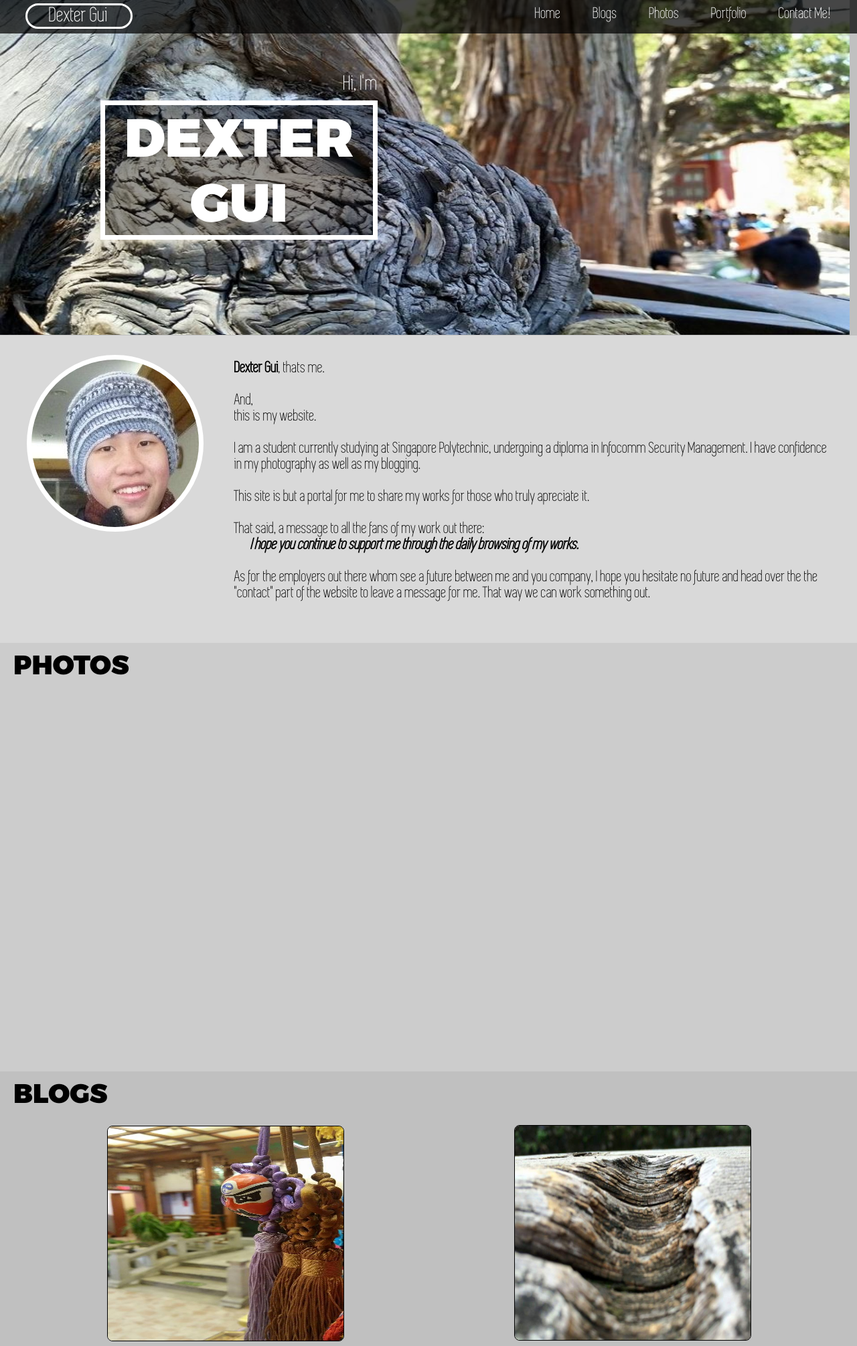
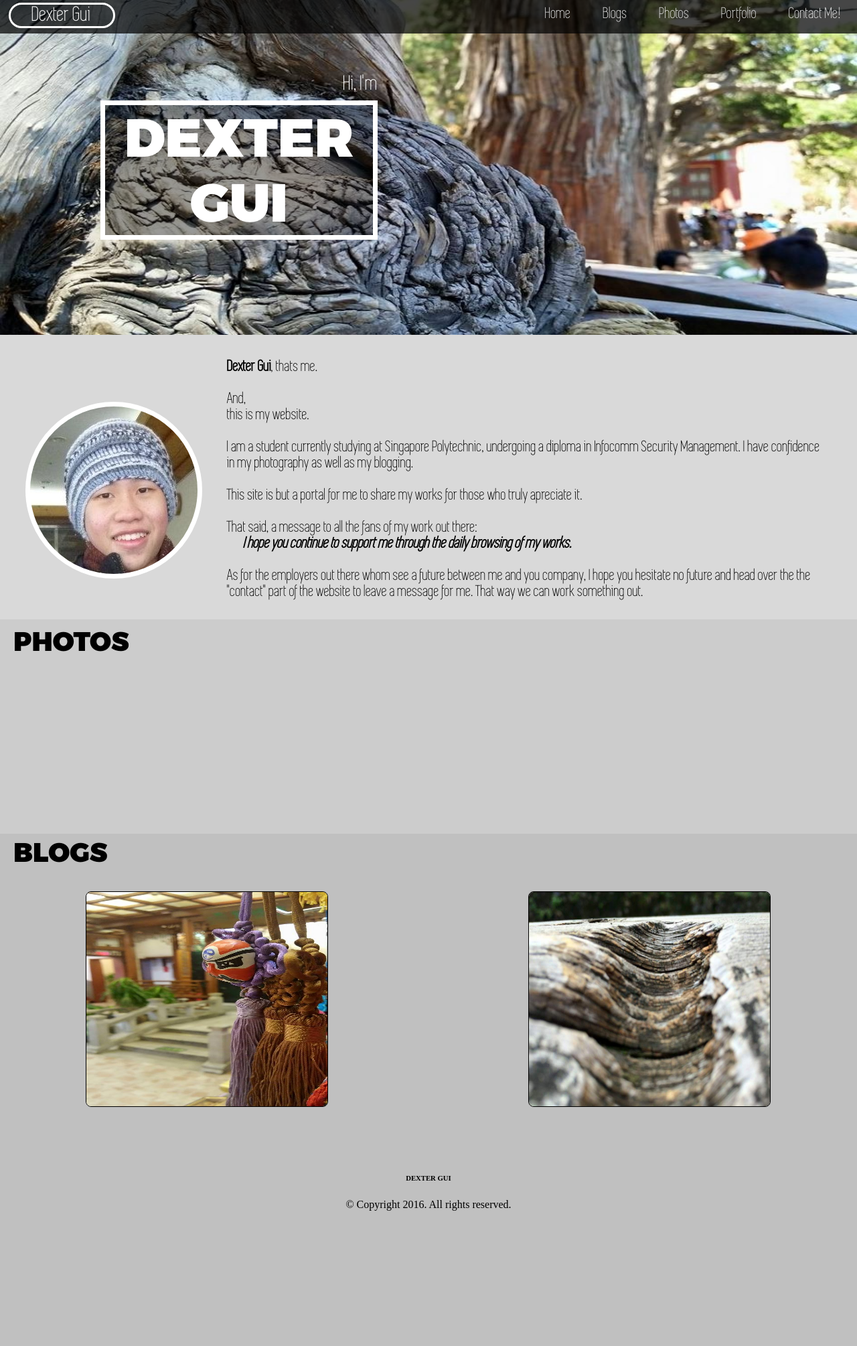
Before and after one commit to pinkiedextersworld/pinkiedextersworld.github.io, a plain HTML site: page index.html in a window 1280 px wide. Shown: the whole page at 67% size. After the commit the page ends 1903 px from the top, so only its background shows below. Drawn offline with Linux system fonts and the light colour scheme.

Commit message:
vfsbgfhsgfsdf

```diff
--- a/index.html
+++ b/index.html
@@ -17,7 +17,7 @@
       <div class="container">
 
           <div class="dexter">
-              <img src="cover.jpg" style="width:1268.5px;height:500px;">
+              <img src="cover.jpg"/>
               <p>Hi, I'm</p>
               <h1>DEXTER<br>GUI</h1>
           </div>
@@ -25,7 +25,7 @@
           <!--Navigation Bar-->
           <div class="nav">
           <ul>
-              <li><a href="index.html">Contact Me!</a></li>
+              <li><a href="contact.html">Contact Me!</a></li>
               <li><a href="news.asp">Portfolio</a></li>
               <li><a href="contact.asp">Photos</a></li>
               <li><a href="about.asp">Blogs</a></li>
@@ -66,5 +66,14 @@
              </div>
           </div>
       </div>
+
+      <footer>
+      <div class="footericons">
+      </div>
+      <h6>DEXTER GUI</h6>
+      <p>&copy; Copyright 2016. All rights reserved.</p>
+      </footer>
+
    </body>
+
 </html>
--- a/styles.css
+++ b/styles.css
@@ -15,11 +15,14 @@ article,aside,body,div,footer,header,h1,h2,p {
 
 body{
     background-color: #c0c0c0;
+    min-height: 100%;
 }
 
 .container{
     max-width: 1280px;
     margin: auto;
+    overflow: auto;
+    padding-bottom: 150px;
     font-family: simplifica;
 }
 
@@ -38,12 +41,9 @@ li {
     font-size: 150%;
 }
 #navname a{
-    position:relative;
-    top: 0.5px;
-    left: 0px;
     width: 100%;
     color: #FFFFFF;
-    font-size:2em;
+    font-size:32px;
     text-decoration: none;
     transition: 0.25s ease-in;
     }
@@ -51,9 +51,7 @@ li {
     color: #000000;
 }
 #navname{
-    position: relative;
-    top: 9%;
-    left: 3%;
+    margin: 0.35% 1%;
     width: 12%;
     border: 3px solid white;
     border-radius: 25px;
@@ -63,24 +61,23 @@ li {
     background-color: #FFFFFF;
 }
 li a {
-    position: relative;
+    height: 1.8em;
+    margin: 0.35% auto;
     display: block;
-    color: #FFFFFF;
-    top:0.5px;
-    height:50px;
+    color: #e6e6e6;
     padding-left: 1em;
     padding-right: 1em;
     padding-top: 0.35em;
-    left: -15px;
     text-decoration: none;
     vertical-align: middle;
+    transition: 0.15 ease;
 }
 li a:hover {
-    background-color: #555;
-    color: white;
+    background-color: transparent;
+    color: #FFFFFF;
 }
 li a:active{
-    background-color: black;
+    color: #8c8c8c;
 }
 
 /* Image & name */
@@ -88,6 +85,10 @@ li a:active{
     position: absolute;
     z-index: -1;
     text-align: center;
+}
+.dexter img{
+    width: 1280px;
+    height:500px;
 }
 .dexter h1 {
     position: absolute;
@@ -110,32 +111,31 @@ li a:active{
 /* main content*/
 .maincontent {
     position: absolute;
-    top:31.3em;
     height: 40em;
-    width: 100%;
+    margin: 450px auto;
+    width: 1280px;
     background-color: #d9d9d9;
 }
 
 /*Face*/
 .face {
     position:relative;
+    float: left;
     border: 7px solid #FFFFFF;
     background-position: 50%;
     border-radius: 1000%;
     width: 250px;
     height: 250px;
 	background: url("face.jpg") no-repeat;
-    top:480px;
-    left:40px;
+    margin: 43% 0 0 3%;
 	}
 
 /*content*/
 .content{
     position: relative;
     text-align: left;
-    top: 14em;
-    left:350px;
     width: 70%;
+    margin: 38% 0 0 26.5%;
 }
 .content p{
     color: #000000;
@@ -145,10 +145,10 @@ li a:active{
 
 /*Photos*/
 .photos{
-    position:absolute;
-    top:60em;
-    height: 40em;
-    width:100%;
+    position: absolute;
+    margin: 2.2% 0 0 0;
+    height: 20em;
+    width: 1280px;
     background-color: #cccccc;
     clear:left;
 }
@@ -162,14 +162,14 @@ li a:active{
 
 /*blogs*/
 .blog{
-    position: absolute;
-    top: 100em;
+    position: inherit;
+    margin: 27.5% 0 0 0;
     height: 30em;
     width: 100%;
     background-color: #c0c0c0;
 }
 .blog h1{
-    position: relative;
+    position: inherit;
     margin: 0.2em 0.5em;
     font-family: montserrat;
     font-size: 250%;
@@ -179,9 +179,8 @@ li a:active{
 .blog1{
     position: relative;
     float:left;
-    width:22em;
-    top: 1em;
-    left:10em;
+    width:360px;
+    margin: 2% 10%;
     vertical-align: top;
     height:auto !important;
 }
@@ -214,10 +213,10 @@ li a:active{
     position:absolute;
     height: 100px;
     width: 100%;
-    top:0.5px;
-    bottom:1px;
-    left:0.5px;
-    right:0;
+    top: 0.7px;
+    right: 1px;
+    bottom: 0.5px;
+    left: 1px;
     border-top-left-radius: 0.5em;
     border-top-right-radius: 0.5em;
     line-height: 100px;
@@ -240,10 +239,10 @@ li a:active{
 
 /* Blog 2*/
 .blog2{
-    position: inherit;
-    width:22em;
-    top: 5em;
-    right:10em;
+    position: relative;
+    float:left;
+    width:360px;
+    margin: 2% 0 0 13.5%;
     vertical-align: top;
     height:auto !important;
 }
@@ -276,7 +275,7 @@ li a:active{
     position:absolute;
     height: 100px;
     width: 100%;
-    top:0.5px;
+    top:0.7px;
     bottom:1px;
     left:0.5px;
     right:0;
@@ -299,3 +298,25 @@ li a:active{
     background: #FFFFFF;
 	height: auto;
 }
+
+
+/* CONTACT PAGE */
+
+/* Form */
+input, textarea{
+    width: 300px;
+}
+.sendmessage {
+   width :300px;
+}
+.sendmessage p{
+   text-align: center;
+}
+
+footer {
+    position: relative;
+	margin-top: -150px; /* negative value of footer height */
+	height: 150px;
+	clear:both;
+    text-align: center;
+}
```
Also changed, not shown: contact.html (added, +41 -0 lines).
